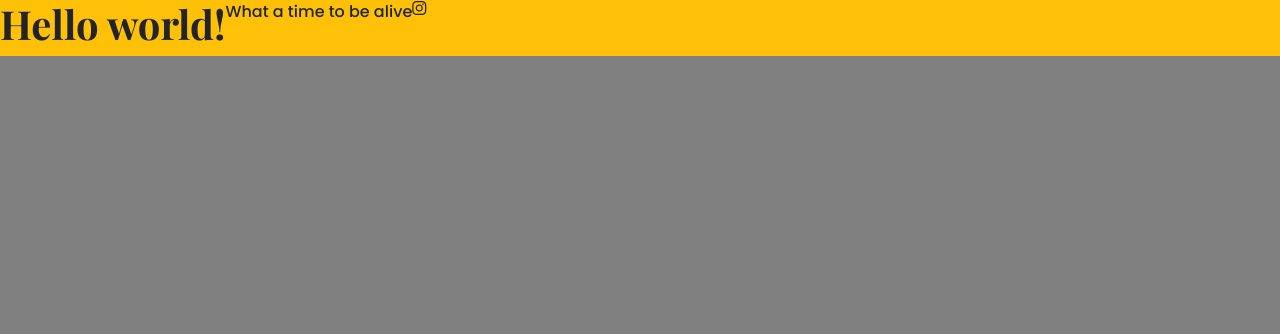
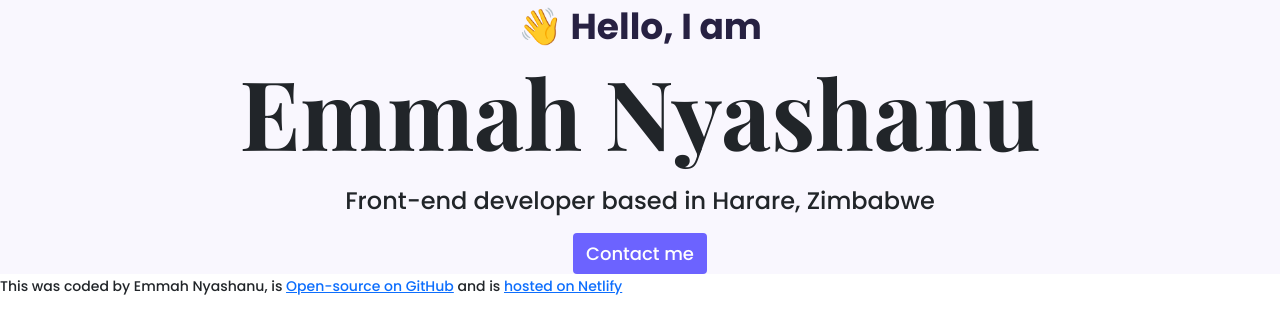
Before and after one commit to Hazelnut76/portfolio-project, a plain HTML site: page index.html in a window 1280 px wide. Drawn offline with nearby package versions, Linux system fonts and the light colour scheme.

Commit message:
Added the hero

```diff
--- a/index.html
+++ b/index.html
@@ -31,10 +31,16 @@
 
   </head>
   <body>
-    <div class="d-flex bg-warning">
-      <h1>Hello world!</h1>
-      <p>What a time to be alive</p>
-      <i class="fa-brands fa-instagram"></i>
-    </div>
+    <div class="hero">
+   <p>👋 Hello, I am</p>
+      <h1>Emmah Nyashanu</h1>
+      <h2>
+       Front-end developer based in Harare, Zimbabwe
+      </h2>
+      <a href="#" class="btn btn-branding">Contact me</a>
+          </div>
+          <small>This was coded by Emmah Nyashanu, is
+            <a href="https://github.com/Hazelnut76/portfolio-project">Open-source on GitHub</a> and is <a href="https://famous-semolina-65c680.netlify.app/">hosted on Netlify</a>
+          </small>
   </body>
 </html>
--- a/styles/portfolio.css
+++ b/styles/portfolio.css
@@ -1,14 +1,54 @@
+:root {
+    --branding-color: #6C63FF;
+    --secondary-color: #f9f7fe;
+    --heading-font-family: "Playfair Display", serif;
+    --default-font-family: "Poppins", sans-serif;
+}
+
 body {
-  background: grey;
+    font-family: var(--default-font-family);
+}
 
+h1,
+h2,
+h3,
+h4,
+h5,
+h6 {
+  font-family: var(--heading-font-family);
+  font-weight: bold;
 }
 
 h1 {
-  font-family: "Playfair Display", serif;
-  font-weight: bold;
+    font-size: 96px;
 }
 
 p {
-font-family: 'Poppins', sans-serif;
-font-weight: normal;
+    font-weight: normal;
 }
+
+.hero {
+  background: var(--secondary-color);
+  text-align: center;
+}
+
+.hero p {
+    font-size: 36px;
+    font-weight: bold;
+    margin: 0;
+    color: #272142;
+}
+
+.hero h2 {
+ font-family: var(--default-font-family);
+ font-weight: normal;
+ font-size: 24px;
+ line-height: 2;
+}
+
+.btn-branding {
+    background: var(--branding-color);
+    border-radius: 4px;
+    color: white;
+    font-size: 18px;
+}
```
